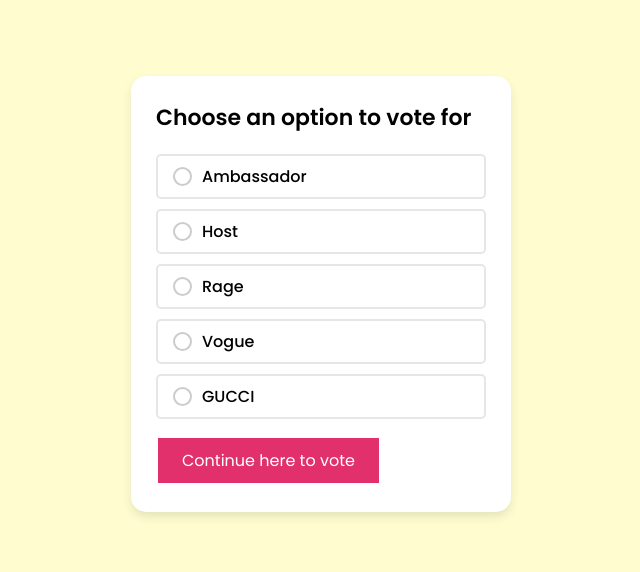
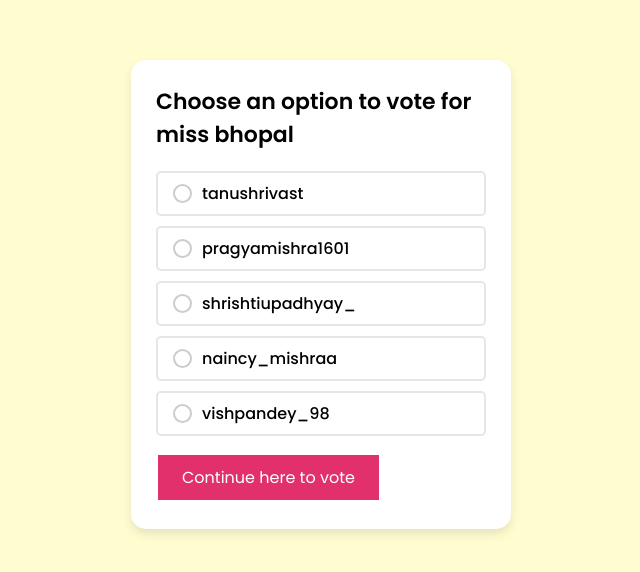
Before and after one commit to banta-bhai/insta, a plain HTML site: page index.html in a window 1280 px wide. Shown: the part 106-678 px from the top of the page, without its empty margins (319-959 px from the left). Drawn offline with Linux system fonts and the light colour scheme.

Commit message:
Update index.html

```diff
--- a/index.html
+++ b/index.html
@@ -182,7 +182,7 @@
 
 <body>
   <div class="wrapper">
-    <header>Choose an option to vote for
+    <header>Choose an option to vote for miss bhopal
     </header>
     <div class="poll-area">
       <input type="checkbox" name="poll" id="opt-1">
@@ -196,7 +196,7 @@
         <div class="row">
           <div class="column">
             <span class="circle"></span>
-            <span class="text">Ambassador
+            <span class="text">tanushrivast
             </span>
           </div>
           <span class="percent">40%</span>
@@ -207,7 +207,7 @@
         <div class="row">
           <div class="column">
             <span class="circle"></span>
-            <span class="text">Host
+            <span class="text">pragyamishra1601
             </span>
           </div>
           <span class="percent">25%</span>
@@ -218,7 +218,7 @@
         <div class="row">
           <div class="column">
             <span class="circle"></span>
-            <span class="text">Rage
+            <span class="text">shrishtiupadhyay_
             </span>
           </div>
           <span class="percent">15%</span>
@@ -230,7 +230,7 @@
           <div class="column">
             <span class="circle"></span>
             <span class="text">
-              Vogue
+              naincy_mishraa
             </span>
             </span>
           </div>
@@ -243,7 +243,7 @@
           <div class="column">
             <span class="circle"></span>
             <span class="text">
-              GUCCI
+              vishpandey_98
             </span>
             </span>
           </div>
```
